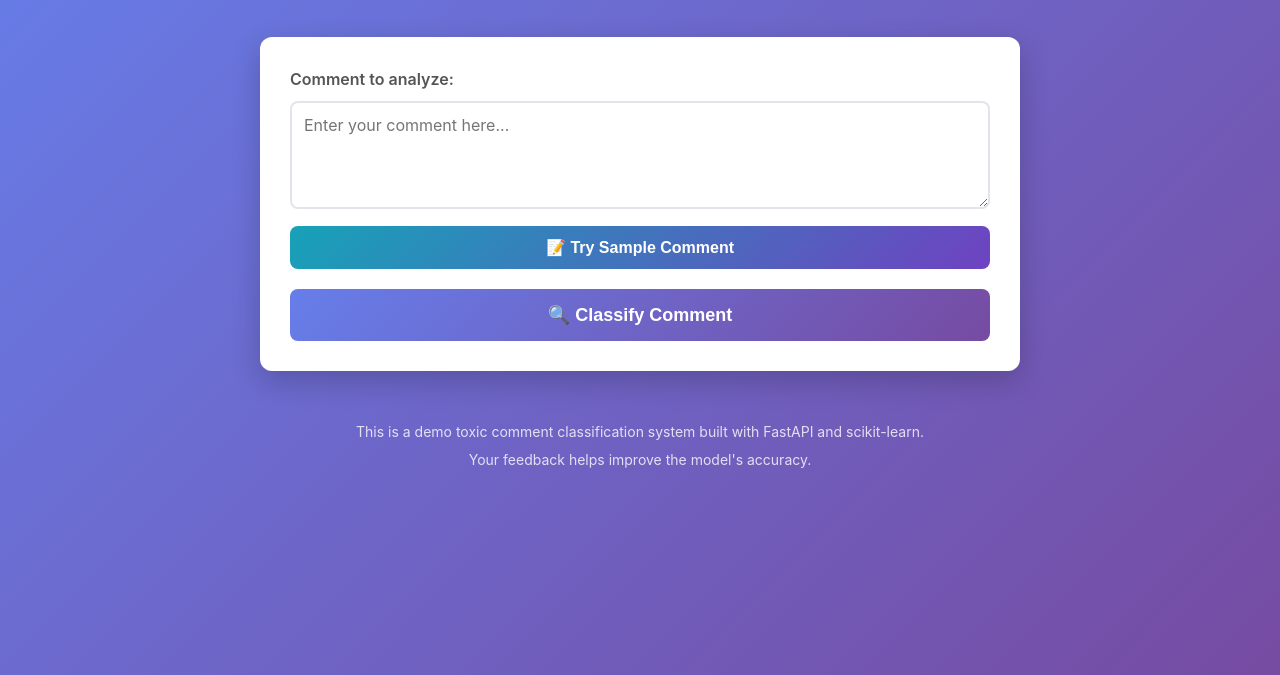
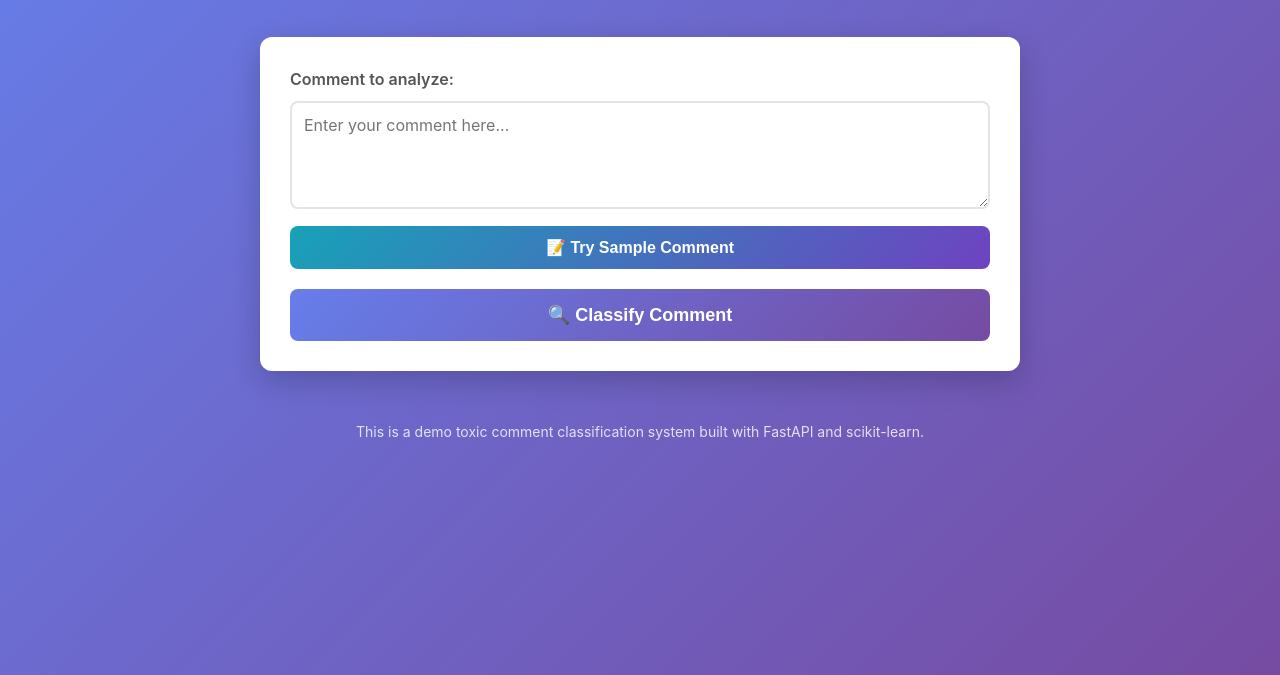
Before and after one commit to ilyaUsoltsev/wikishop, a plain HTML site: page frontend/index.html in a window 1280 px wide. Shown: the part 125-800 px from the top of the page. Drawn offline with Linux system fonts and the light colour scheme; files that its build step writes are made by us from their sources; files whose address does not match are found by name.

Commit message:
Update readme and index.html

```diff
--- a/frontend/index.html
+++ b/frontend/index.html
@@ -57,7 +57,6 @@
             This is a demo toxic comment classification system built with
             FastAPI and scikit-learn.
           </p>
-          <p>Your feedback helps improve the model's accuracy.</p>
         </div>
       </footer>
     </div>
```
Also changed, not shown: requirements.txt (renamed from requirement.txt), 1 other file.
